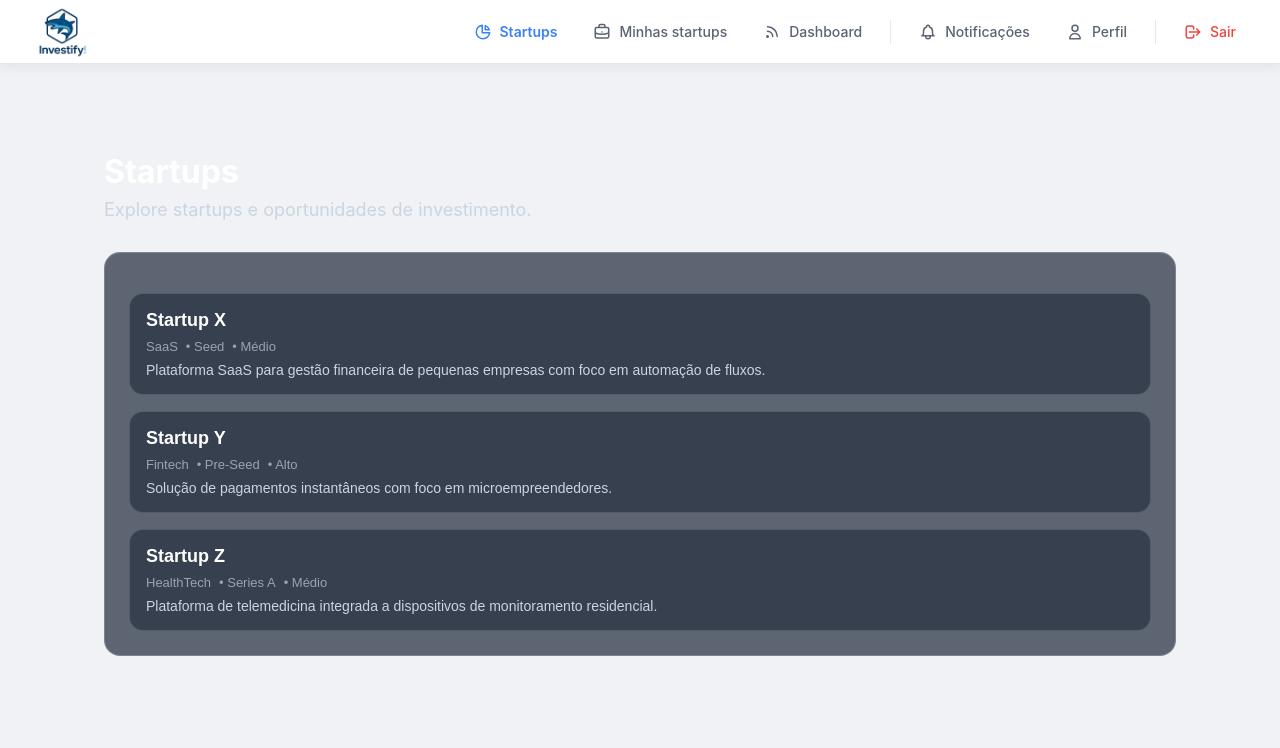
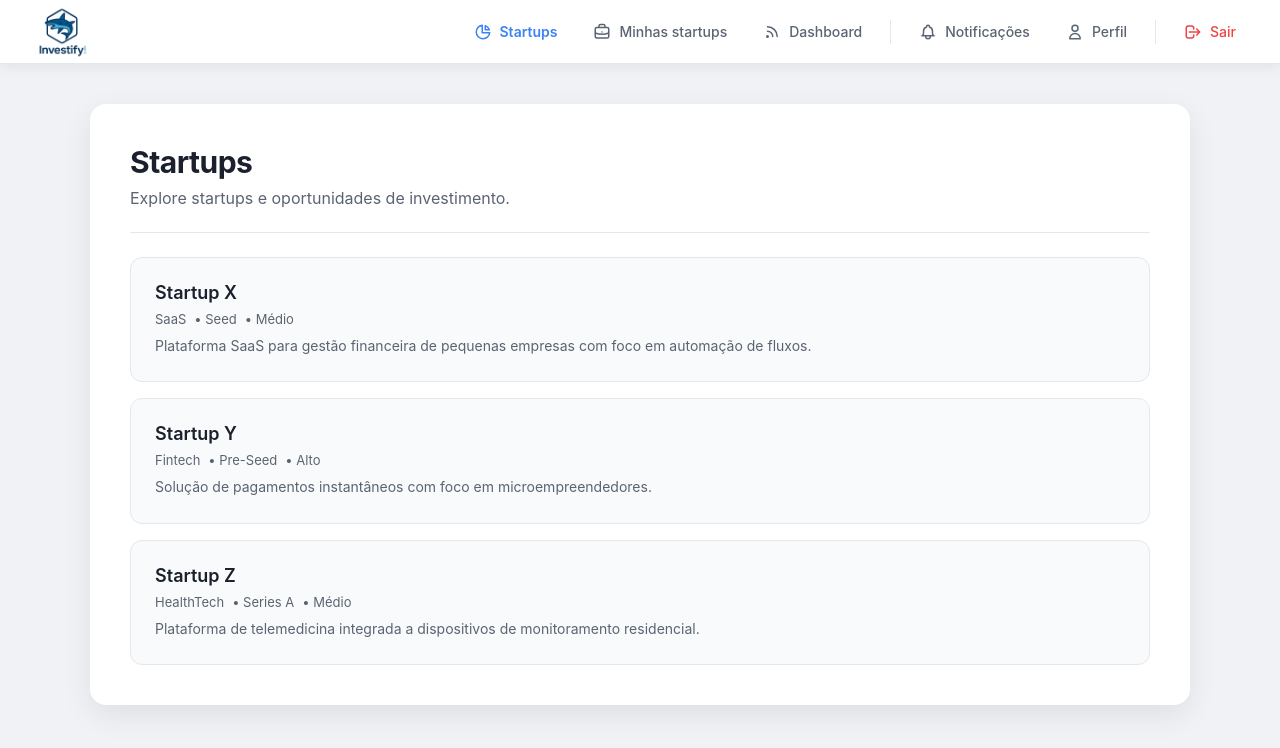
Before and after one commit to LeonardoEberle/investfyTCC, a React (Vite) app: page /startups in a window 1280 px wide. Shown: the top 748 px of the page. Built offline with nearby package versions, Linux system fonts and the light colour scheme.

Commit message:
startups

```diff
--- a/src/containers/DetalheStartup/index.jsx
+++ b/src/containers/DetalheStartup/index.jsx
@@ -1,13 +1,23 @@
 import React from 'react'
 import { useParams, useNavigate } from 'react-router-dom'
 import { startups } from '../../data/startups'
-import { PageContainer, PageHeader, PageTitle, PageSubtitle, DetailCard, Row, Label, Value, TagList, Tag } from './styles'
-import { Button } from '../../components/Auth/AuthStyles'
+
+/* MUDANÇA 1:
+  - Remover a importação do AuthStyles
+  - Adicionar 'StyledButton' na importação do './styles'
+*/
+import {
+  PageContainer, PageHeader, PageTitle, PageSubtitle,
+  DetailCard, Row, Label, Value, TagList, Tag,
+  StyledButton // <-- NOSSO NOVO BOTÃO
+} from './styles'
+// import { Button } from '../../components/Auth/AuthStyles' // <-- REMOVIDO
 
 export default function DetalheStartup() {
   const { id } = useParams()
   const navigate = useNavigate()
   const item = startups.find((s) => s.id === id)
+
   if (!item) {
     return (
       <PageContainer>
@@ -15,17 +25,24 @@ export default function DetalheStartup() {
           <PageTitle>Startup não encontrada</PageTitle>
           <PageSubtitle>Verifique a lista e tente novamente.</PageSubtitle>
         </PageHeader>
-        <Button onClick={() => navigate('/startups')}>Voltar</Button>
+
+        {/* MUDANÇA 2: Usar o StyledButton */}
+        <StyledButton onClick={() => navigate('/startups')}>Voltar</StyledButton>
+
       </PageContainer>
     )
   }
+
   return (
     <PageContainer>
       <PageHeader>
         <PageTitle>{item.nome}</PageTitle>
         <PageSubtitle>{item.descricao}</PageSubtitle>
       </PageHeader>
-      <Button onClick={() => navigate(-1)}>Voltar</Button>
+
+      {/* MUDANÇA 3: Usar o StyledButton */}
+      <StyledButton onClick={() => navigate(-1)}>Voltar</StyledButton>
+
       <DetailCard>
         <Row>
           <Label>Categoria</Label>
--- a/src/containers/DetalheStartup/styles.js
+++ b/src/containers/DetalheStartup/styles.js
@@ -5,60 +5,82 @@ const fadeInUp = keyframes`
   to { opacity: 1; transform: translateY(0); }
 `
 
+/* ----- PALETA (TEMA CLARO) ----- */
+const colors = {
+  text: '#1a202c',
+  textMuted: '#5a6472',
+  primary: '#3b82f6',
+  bg: '#ffffff',
+  bgMuted: '#f9fafb',
+  border: '#e5e7eb',
+}
+
+/* ----- O "CARD" BRANCO PRINCIPAL ----- */
 export const PageContainer = styled.div`
   width: 100%;
-  max-width: 1024px;
+  max-width: 1100px;
   padding: 40px;
   margin: 0 auto;
-  color: #e5e7eb;
+  color: ${colors.text};
   animation: ${fadeInUp} 0.5s ease-out;
+
+  background: ${colors.bg};
+  border-radius: 16px;
+  box-shadow: 0 10px 30px rgba(0, 0, 0, 0.08);
+
+  font-family: 'Inter', sans-serif;
 `
 
+/* ----- CABEÇALHO ----- */
 export const PageHeader = styled.header`
   margin-bottom: 24px;
 `
 
 export const PageTitle = styled.h1`
-  font-size: 28px;
+  font-size: 30px;
   font-weight: 700;
-  color: #fff;
+  color: ${colors.text};
+  letter-spacing: -0.5px;
   margin: 0;
 `
 
 export const PageSubtitle = styled.p`
   font-size: 16px;
-  color: #cbd5e1;
-  margin-top: 6px;
+  color: ${colors.textMuted};
+  margin-top: 8px;
 `
 
+/* ----- CARD DE DETALHES (CINZA CLARO) ----- */
 export const DetailCard = styled.div`
   padding: 24px;
   border-radius: 16px;
-  background: rgba(31, 41, 55, 0.6);
-  border: 1px solid rgba(255, 255, 255, 0.15);
-  box-shadow: 0 8px 25px rgba(0, 0, 0, 0.3);
+  background: ${colors.bgMuted};
+  border: 1px solid ${colors.border};
   display: flex;
   flex-direction: column;
   gap: 12px;
 `
 
+/* ----- ITENS DO CARD DE DETALHES ----- */
 export const Row = styled.div`
   display: flex;
   align-items: center;
   justify-content: space-between;
-  padding: 8px 0;
-  border-bottom: 1px solid rgba(255, 255, 255, 0.08);
+  padding: 12px 0;
+  border-bottom: 1px solid ${colors.border};
   &:last-child { border-bottom: none; }
 `
 
 export const Label = styled.span`
-  color: #9ca3af;
-  font-weight: 600;
+  color: ${colors.textMuted};
+  font-weight: 500;
+  font-size: 15px;
 `
 
 export const Value = styled.span`
-  color: #fff;
-  font-weight: 700;
+  color: ${colors.text};
+  font-weight: 600;
+  font-size: 15px;
 `
 
 export const TagList = styled.div`
@@ -70,11 +92,40 @@ export const TagList = styled.div`
 export const Tag = styled.span`
   display: inline-flex;
   align-items: center;
-  padding: 6px 12px;
-  font-size: 13px;
+  padding: 5px 12px;
+  font-size: 12px;
+  font-weight: 500;
+  color: ${colors.textMuted};
+  border: 1px solid ${colors.border};
+  border-radius: 999px;
+  background: ${colors.bg};
+`
+
+/* ===== NOSSO NOVO BOTÃO "VOLTAR" =====
+  Substitui o <Button> que vinha do AuthStyles
+*/
+export const StyledButton = styled.button`
+  padding: 10px 20px;
+  border-radius: 10px;
   font-weight: 600;
-  color: #9ca3af;
-  border: 1px solid rgba(255, 255, 255, 0.12);
-  border-radius: 999px;
-  background: rgba(55, 65, 81, 0.25);
+  font-size: 14px;
+  font-family: 'Inter', sans-serif;
+  cursor: pointer;
+  background: transparent;
+  border: 1px solid ${colors.border};
+  color: ${colors.textMuted};
+  transition: all 0.25s ease;
+
+  margin-bottom: 24px;
+
+  &:hover {
+    border-color: ${colors.primary};
+    color: ${colors.primary};
+    background: rgba(59, 130, 246, 0.05);
+    transform: translateY(-2px);
+  }
+
+  &:active {
+    transform: translateY(0);
+  }
 `
--- a/src/containers/Startups/styles.js
+++ b/src/containers/Startups/styles.js
@@ -5,74 +5,105 @@ const fadeInUp = keyframes`
   to { opacity: 1; transform: translateY(0); }
 `
 
+/* ----- PALETA (TEMA CLARO) ----- */
+const colors = {
+  text: '#1a202c',
+  textMuted: '#5a6472',
+  primary: '#3b82f6',
+  bg: '#ffffff',
+  bgMuted: '#f9fafb',
+  border: '#e5e7eb',
+}
+
+/* ----- O "CARD" BRANCO PRINCIPAL ----- */
 export const PageContainer = styled.div`
   width: 100%;
-  max-width: 1280px;
-  padding: 48px 64px;
+  max-width: 1100px;
+  padding: 40px;
   margin: 0 auto;
-  color: #e5e7eb;
+  color: ${colors.text};
   animation: ${fadeInUp} 0.5s ease-out;
+
+  background: ${colors.bg};
+  border-radius: 16px;
+  box-shadow: 0 10px 30px rgba(0, 0, 0, 0.08);
+
+  /* Aplicando a fonte Inter */
+  font-family: 'Inter', sans-serif;
 `
 
+/* ----- CABEÇALHO ----- */
 export const PageHeader = styled.header`
-  margin-bottom: 32px;
+  margin-bottom: 24px;
+  padding-bottom: 24px;
+  border-bottom: 1px solid ${colors.border};
 `
 
 export const PageTitle = styled.h1`
-  font-size: 32px;
+  font-size: 30px;
   font-weight: 700;
-  color: #fff;
+  color: ${colors.text};
+  letter-spacing: -0.5px;
 `
 
 export const PageSubtitle = styled.p`
-  font-size: 18px;
-  color: #cbd5e1;
+  font-size: 16px;
+  color: ${colors.textMuted};
   margin-top: 8px;
 `
 
+/* ----- WRAPPER DA LISTA ----- */
 export const Content = styled.div`
-  background: rgba(30, 41, 59, 0.7);
-  border: 1px solid rgba(255, 255, 255, 0.2);
-  border-radius: 16px;
-  padding: 24px;
+  /* Removemos o fundo e a borda,
+     pois agora ele está dentro do PageContainer
+  */
+  margin-top: 16px;
 `
 
 export const List = styled.div`
   display: flex;
   flex-direction: column;
   gap: 16px;
-  margin-top: 16px;
 `
 
+/* ----- CARD DE ITEM (MODO CLARO) ----- */
 export const ItemCard = styled.button`
   display: flex;
   flex-direction: column;
   gap: 8px;
-  padding: 16px;
-  border-radius: 14px;
-  background: rgba(31, 41, 55, 0.6);
-  border: 1px solid rgba(255, 255, 255, 0.15);
-  color: #e5e7eb;
+  padding: 24px;
+  border-radius: 12px;
+  background: ${colors.bgMuted}; /* Fundo cinza-claro */
+  border: 1px solid ${colors.border};
+  color: ${colors.text};
   cursor: pointer;
   transition: all 0.25s ease;
   text-align: left;
-  &:hover { transform: translateY(-3px); border-color: rgba(255,255,255,0.3); }
+  font-family: 'Inter', sans-serif;
+
+  &:hover {
+    transform: translateY(-4px);
+    border-color: ${colors.primary};
+    box-shadow: 0 8px 20px rgba(0, 0, 0, 0.06);
+    background: ${colors.bg}; /* Fica branco ao passar o mouse */
+  }
 `
 
 export const ItemTitle = styled.div`
-  font-weight: 700;
+  font-weight: 600;
   font-size: 18px;
-  color: #fff;
+  color: ${colors.text};
 `
 
 export const ItemMeta = styled.div`
   font-size: 13px;
-  color: #9ca3af;
+  color: ${colors.textMuted};
   display: flex;
   gap: 8px;
 `
 
 export const ItemDesc = styled.div`
   font-size: 14px;
-  color: #cbd5e1;
+  color: ${colors.textMuted};
+  line-height: 1.6;
 `
```
